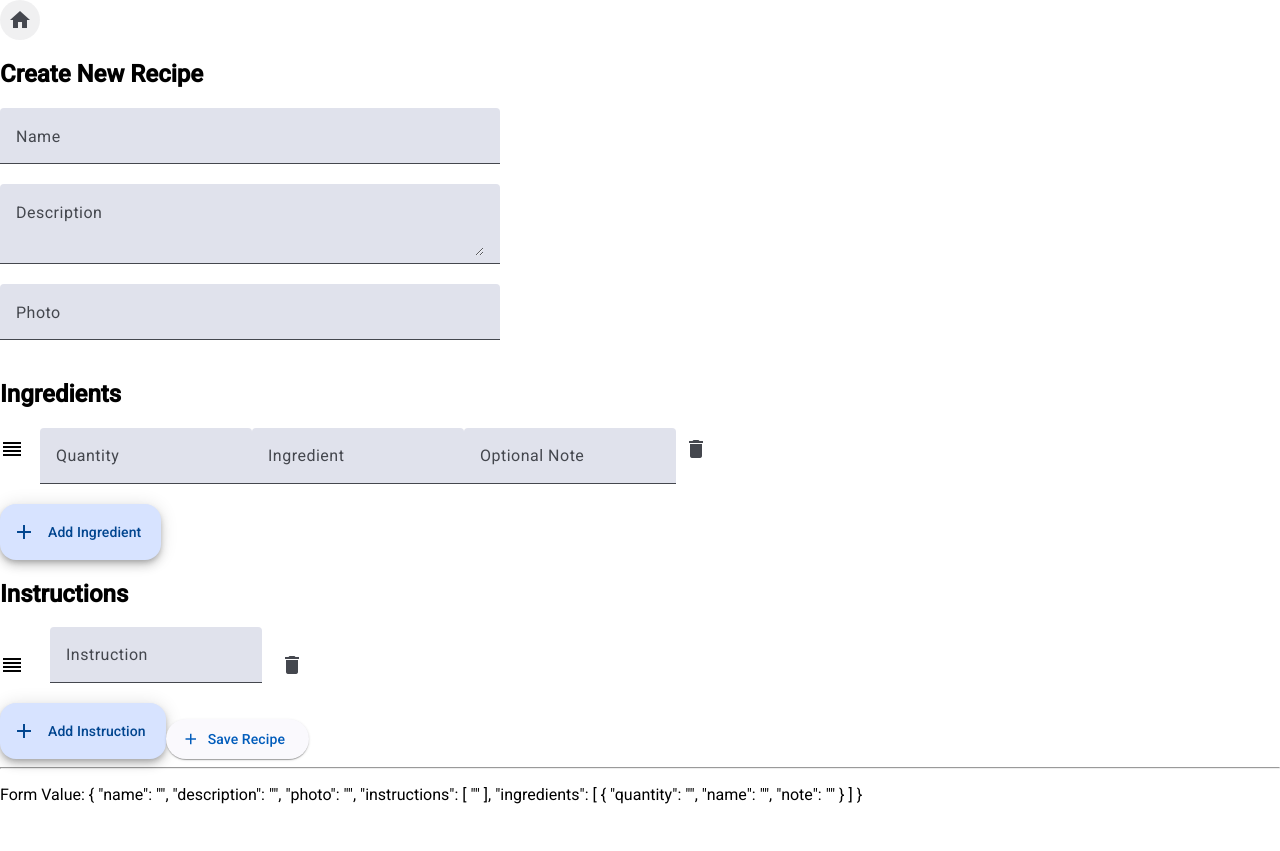
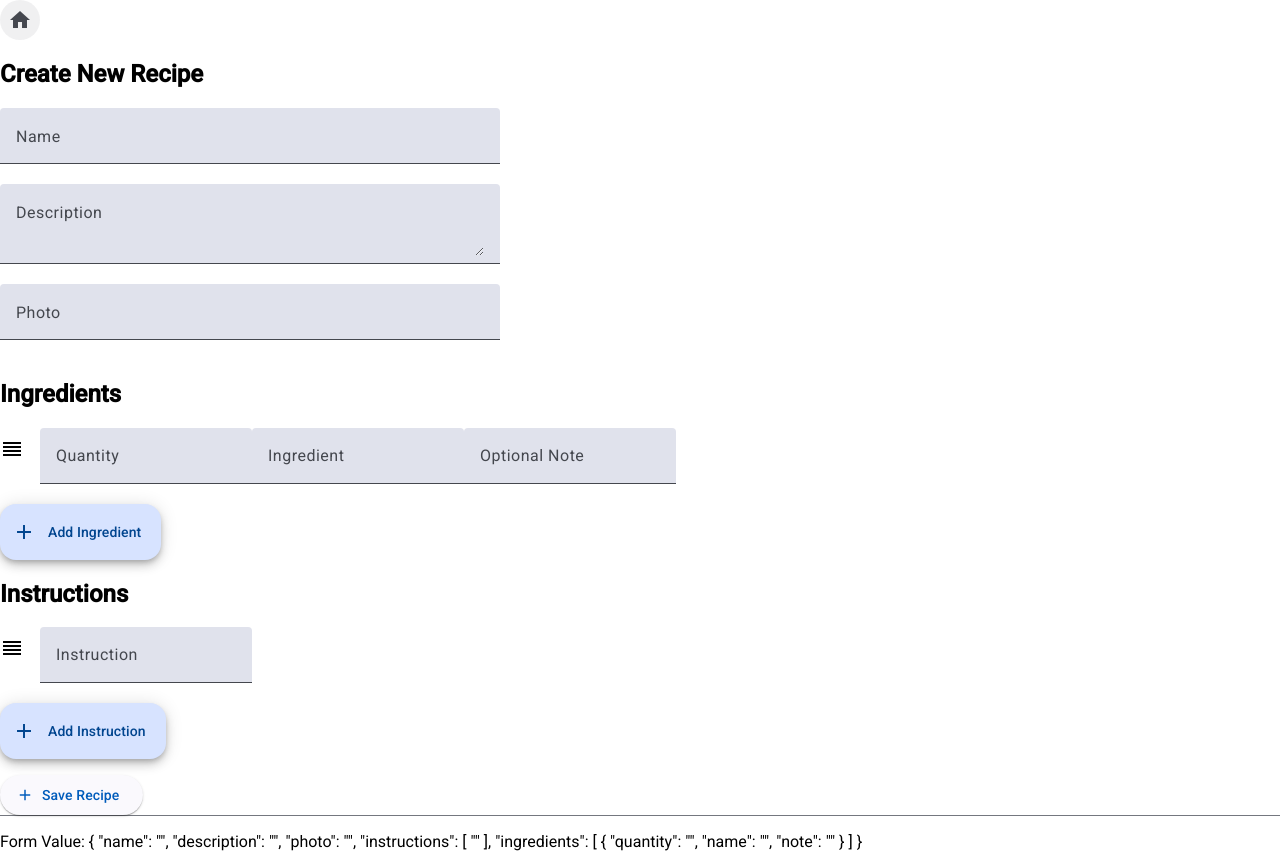
Before and after one commit to jlogday/recipe, an Angular app in the folder frontend/: page /addrecipe in a window 1280 px wide. Before the commit the page ends 804 px from the top, so only its background shows below. Built offline with nearby package versions, Linux system fonts and the light colour scheme.

Commit message:
Clean up the new recipe form a bit
- Make the delete row button dynamic, so that it only appears if there
  is more than 1 row
- Add some space before the Save Recipe button
- Remove some dead code

```diff
--- a/frontend/src/app/recipe-form/recipe-form.component.css
+++ b/frontend/src/app/recipe-form/recipe-form.component.css
@@ -1,8 +1,3 @@
-/*:host {
-  display: flex;
-  flex-direction: column;
-  align-items: flex-start;
-}*/
 .recipe-details {
     display: flex;
     flex-direction: column;
@@ -10,24 +5,6 @@
     max-width: 500px;
 }
 
-.instructions {
-    display: flex;
-    align-items: center;
-    gap: 10px;
-    max-width: 500px;
-    width: 100%;
-}
-
-.recipe-form {
-    min-width: 150px;
-    max-width: 700px;
-    width: 100%;
-}
-
-.full-width {
-    width: 100%;
-}
-
 .drag-cursor {
     margin-right: 16px;
     cursor: move;
--- a/frontend/src/app/recipe-form/recipe-form.component.html
+++ b/frontend/src/app/recipe-form/recipe-form.component.html
@@ -30,44 +30,48 @@
                 <mat-form-field appearance="fill">
                     <input matInput formControlName="note" placeholder="Optional Note">
                 </mat-form-field>
+                @if (ingredients.length > 1) {
                     <button type="button" mat-icon-button aria-label="Delete" (click)="deleteIngredient(i)">
                         <mat-icon>delete</mat-icon>
                     </button>
+                }
             </div>
             }
         </div>
     </div>
-    <button type="button" mat-fab extended aria-label="Add" (click)="addIngredient()">
-        <mat-icon>add</mat-icon>
-        Add Ingredient
+    <button type="button" mat-fab extended aria-label="Add Ingredient" (click)="addIngredient()">
+        <mat-icon>add</mat-icon> Add Ingredient
     </button>
 
     <div formArrayName="instructions">
         <h2>Instructions</h2>
         <div cdkDropList (cdkDropListDropped)="dropInstruction($event)">
             @for (instruction of instructions.controls; track instruction.value; let i = $index) {
-            <div class="instructions" cdkDrag>
+            <div cdkDrag>
                 <mat-icon class="drag-cursor">reorder</mat-icon>
                 <mat-form-field>
                     <input matInput [formControlName]="i" placeholder="Instruction">
                 </mat-form-field>
+                @if (instructions.length > 1) {
                     <button type="button" mat-icon-button aria-label="Delete" (click)="deleteInstruction(i)">
                         <mat-icon>delete</mat-icon>
                     </button>
+                }
             </div>
             }
         </div>
     </div>
-    <button type="button" mat-fab extended aria-label="Add" (click)="addInstruction()">
-        <mat-icon>add</mat-icon>
-        Add Instruction
+    <button type="button" mat-fab extended aria-label="Add Instruction" (click)="addInstruction()">
+        <mat-icon>add</mat-icon> Add Instruction
     </button>
+
+    <p></p>
 
     <button button="submit" mat-raised-button>
         <mat-icon>add</mat-icon> Save Recipe
     </button>
 </form>
 
-<hr />
+<mat-divider></mat-divider>
 
 <p>Form Value: {{ newRecipeForm.value | json }}</p>
```
Also changed, not shown: frontend/src/app/recipe-form/recipe-form.component.ts (+5 -4 lines). Lines whose indentation alone changed are shown as unchanged.
